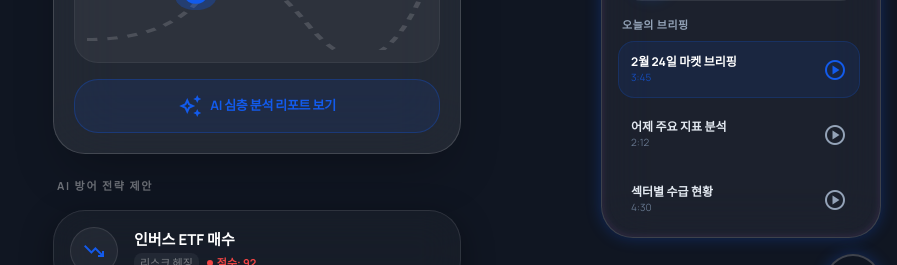
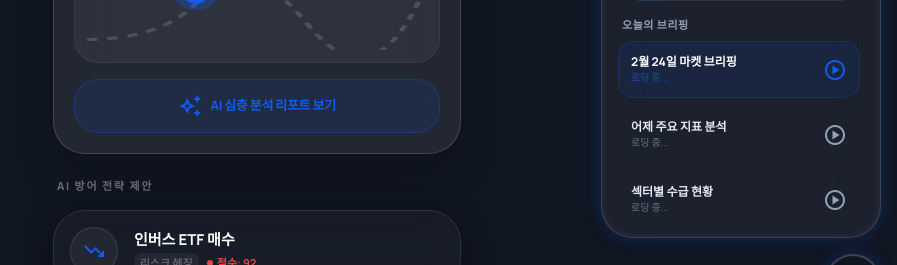
Before and after one commit to KOSCOM-TEAM1/frontend, a React (Vite) app: page /analysis/strategy in a window 1280 px wide. Both pictures are taken after a click on the button "headset". Shown: the part 374-639 px from the top of the page, without its empty margins (383-1280 px from the left). Built offline with nearby package versions, Linux system fonts and the light colour scheme; a web font is replaced by a local one.

Commit message:
Fix : TTS 목록 데이터 문제 해결

```diff
--- a/src/components/TTSToggle.jsx
+++ b/src/components/TTSToggle.jsx
@@ -7,25 +7,21 @@ const TTS_PLAYLIST = [
     id: 1,
     title: '2월 24일 마켓 브리핑',
     text: '좋은 아침입니다. 2월 24일 오늘의 주요 시장 업데이트를 전해드립니다. 반도체 섹터의 강력한 실적 발표로 코스피가 0.85% 상승하며 2548포인트로 마감했습니다.',
-    duration: '3:45',
   },
   {
     id: 2,
     title: '어제 주요 지표 분석',
     text: '어제 발표된 주요 경제 지표를 분석해드리겠습니다. 미국 소비자물가지수가 전월 대비 0.3% 상승하며 시장 예상치를 소폭 상회했습니다.',
-    duration: '2:12',
   },
   {
     id: 3,
     title: '섹터별 수급 현황',
     text: '섹터별 자금 흐름을 살펴보겠습니다. 반도체와 이차전지 섹터로 외국인 자금이 집중되고 있으며, 바이오 섹터는 자금 이탈이 지속되고 있습니다.',
-    duration: '4:30',
   },
   {
     id: 4,
     title: '포트폴리오 리밸런싱 제언',
     text: '현재 포트폴리오를 분석한 결과, 해외 주식 비중 조정을 권장드립니다. 변동성이 큰 섹터의 비중을 줄이고 안정적인 배당주 비중을 늘리는 것이 좋겠습니다.',
-    duration: '1:55',
   }
 ];
 
@@ -38,6 +34,7 @@ function TTSToggle() {
   const [isLoading, setIsLoading] = useState(false);
   const [currentTime, setCurrentTime] = useState(0);
   const [duration, setDuration] = useState(0);
+  const [trackDurations, setTrackDurations] = useState({}); // 각 트랙의 실제 길이 저장
   const audioRef = useRef(null);
 
   // 컴포넌트 언마운트 시 오디오 정리
@@ -90,11 +87,21 @@ function TTSToggle() {
         newAudio.addEventListener('loadedmetadata', () => {
           console.log('📊 오디오 메타데이터 로드됨, duration:', newAudio.duration);
           setDuration(newAudio.duration);
+          // 트랙별 실제 길이 저장
+          setTrackDurations(prev => ({
+            ...prev,
+            [track.id]: newAudio.duration
+          }));
         });
 
         newAudio.addEventListener('durationchange', () => {
           console.log('📊 Duration 변경됨:', newAudio.duration);
           setDuration(newAudio.duration);
+          // 트랙별 실제 길이 저장
+          setTrackDurations(prev => ({
+            ...prev,
+            [track.id]: newAudio.duration
+          }));
         });
 
         newAudio.addEventListener('ended', () => {
@@ -227,6 +234,7 @@ function TTSToggle() {
                   {TTS_PLAYLIST.map((item) => {
                     const isActive = item.id === currentTrackId;
                     const isCurrentlyPlaying = isActive && isPlaying;
+                    const trackDuration = trackDurations[item.id];
 
                     return (
                       <div
@@ -243,7 +251,7 @@ function TTSToggle() {
                             {item.title}
                           </span>
                           <span className={`text-[10px] ${isActive ? 'text-primary/70' : 'text-slate-500'}`}>
-                            {item.duration}
+                            {trackDuration ? formatTime(trackDuration) : '로딩 중...'}
                           </span>
                         </div>
                         <span className={`material-symbols-outlined text-lg shrink-0 ${isActive ? 'text-primary fill-[1]' : 'text-slate-400'}`}>
```
